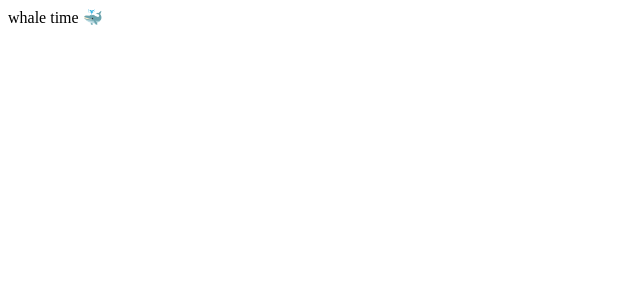
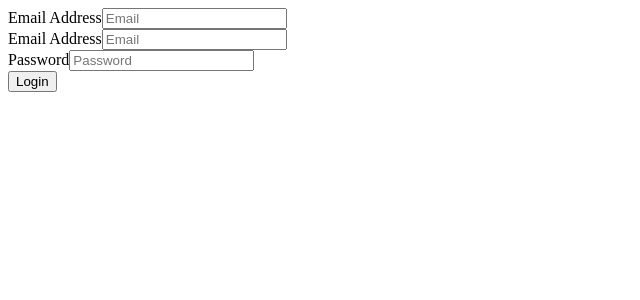
Before and after one commit to 2ofClubsApp/Server, a React (Create React App) app in the folder frontend/: page /login in a window 1280 px wide. Shown: the top 300 px of the page, without its empty margins (0-640 px from the left). Built offline with nearby package versions, Linux system fonts and the light colour scheme.

Commit message:
Add basic frontend template and some required libraries

```diff
--- a/frontend/package.json
+++ b/frontend/package.json
@@ -9,9 +9,15 @@
     "@types/jest": "^24.9.1",
     "@types/node": "^12.12.41",
     "@types/react": "^16.9.35",
+    "@types/react-bootstrap": "^1.0.1",
     "@types/react-dom": "^16.9.8",
+    "@types/react-router-dom": "^5.1.5",
+    "axios": "^0.19.2",
+    "bootstrap": "^4.5.0",
     "react": "^16.13.1",
+    "react-bootstrap": "^1.0.1",
     "react-dom": "^16.13.1",
+    "react-router-dom": "^5.2.0",
     "react-scripts": "3.4.1",
     "typescript": "^3.7.5"
   },
--- a/frontend/src/App.tsx
+++ b/frontend/src/App.tsx
@@ -1,11 +1,27 @@
 import React from 'react';
+import {LandingPage} from "./containers/Landing Page";
+import {BrowserRouter, Route, Switch} from "react-router-dom";
+import Login from "./components/Login";
 
+
+/*
+Notes: Conditional rendering for the "/" route
+When the user is logged in, it should automatically bring them to the main page rather than the landing one
+
+ */
 function App() {
-  return (
-    <div className="App">
-      whale time 🐳
-    </div>
-  );
+    return (
+        <div className="App">
+            <BrowserRouter>
+                <div>
+                    <Switch>
+                        <Route exact path={"/"} component={LandingPage}/>
+                        <Route exact path={"/login"} component={Login}/>
+                    </Switch>
+                </div>
+            </BrowserRouter>
+        </div>
+    );
 }
 
 export default App;
--- /dev/null
+++ b/frontend/src/app.css
@@ -0,0 +1,5 @@
+body {
+    margin: 0;
+    padding: 0;
+    font-family: sans-serif;
+}
--- /dev/null
+++ b/frontend/src/axios.tsx
@@ -0,0 +1,7 @@
+import axios from 'axios'
+
+const instance = axios.create({
+    baseURL: "http://localhost:8080"
+});
+
+export default instance;
--- /dev/null
+++ b/frontend/src/components/Login.tsx
@@ -0,0 +1,41 @@
+import React from 'react'
+import Form from "react-bootstrap/Form";
+import Button from "react-bootstrap/Button";
+import Formz from "./Signup/Form/Form";
+import axios from '../axios'
+
+const Login = () => {
+    const propz = {
+        controlId: "email",
+        label: "Email Address",
+        type: "email",
+        placeholder: "Email"
+    };
+    return (
+        <div>
+            <Formz props={propz}/>
+            <Form>
+                <Form.Group controlId={"Email"}>
+                    <Form.Label>Email Address</Form.Label>
+                    <Form.Control type={"email"} placeholder={"Email"}/>
+                </Form.Group>
+            </Form>
+            <Form>
+                <Form.Group controlId={"Password"}>
+                    <Form.Label>Password</Form.Label>
+                    <Form.Control type={"password"} placeholder={"Password"}/>
+                </Form.Group>
+            </Form>
+            <Button onClick={login}>Login</Button>
+        </div>
+    )
+};
+
+const login = () => {
+    axios.get("/students/Chris").then(response => {
+        console.log(response)
+    });
+    // console.log("Logging in")
+};
+
+export default Login
--- /dev/null
+++ b/frontend/src/components/Signup/Form/Form.tsx
@@ -0,0 +1,20 @@
+import React from 'react'
+import Form from "react-bootstrap/Form";
+import {FormInfo} from "../../types/FormInfo";
+
+type FormProps = {
+    props: FormInfo
+}
+
+const Formz = (a: FormProps) => {
+    return (
+        <Form>
+            <Form.Group controlId={a.props.controlId}>
+                <Form.Label>{a.props.label}</Form.Label>
+                <Form.Control type={a.props.type} placeholder={a.props.placeholder}/>
+            </Form.Group>
+        </Form>
+    )
+};
+
+export default Formz;
--- /dev/null
+++ b/frontend/src/components/types/FormInfo.ts
@@ -0,0 +1,6 @@
+export type FormInfo = {
+    controlId: string
+    label: string
+    type: string
+    placeholder: string
+}
--- /dev/null
+++ b/frontend/src/containers/Landing Page.tsx
@@ -0,0 +1,19 @@
+import React from 'react'
+import Button from "react-bootstrap/Button";
+import {useHistory} from 'react-router-dom'
+
+
+export const LandingPage = () => {
+    const history = useHistory();
+    const changeRoute = (path: string) => {
+        history.replace({pathname: path})
+    };
+
+    return (
+        <div>
+            Welcome to 2ofClubs
+            <Button onClick={() => changeRoute('/login')}>Login</Button>
+        </div>
+    );
+
+};
```
Also changed, not shown: frontend/src/components/Signup/Signup.tsx (added, +35 -0 lines), 1 other file (tests, documents, lock files or other folders).
